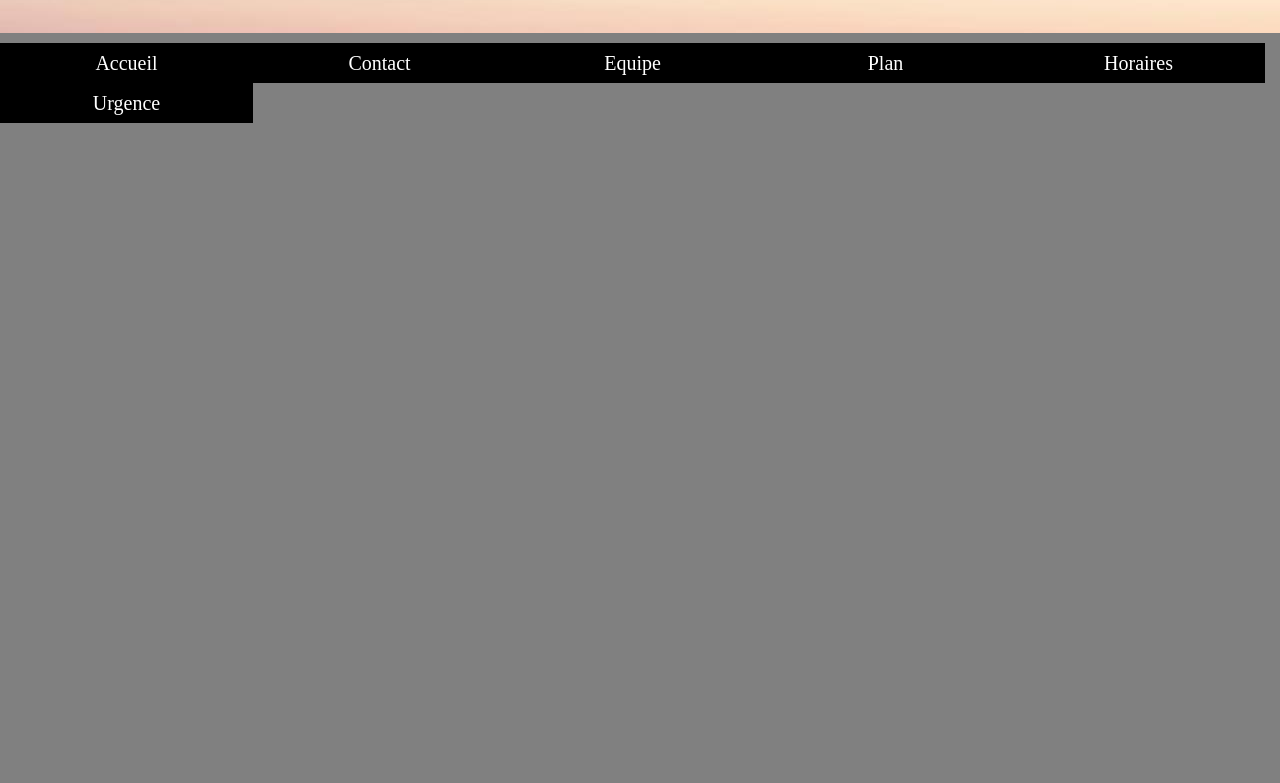
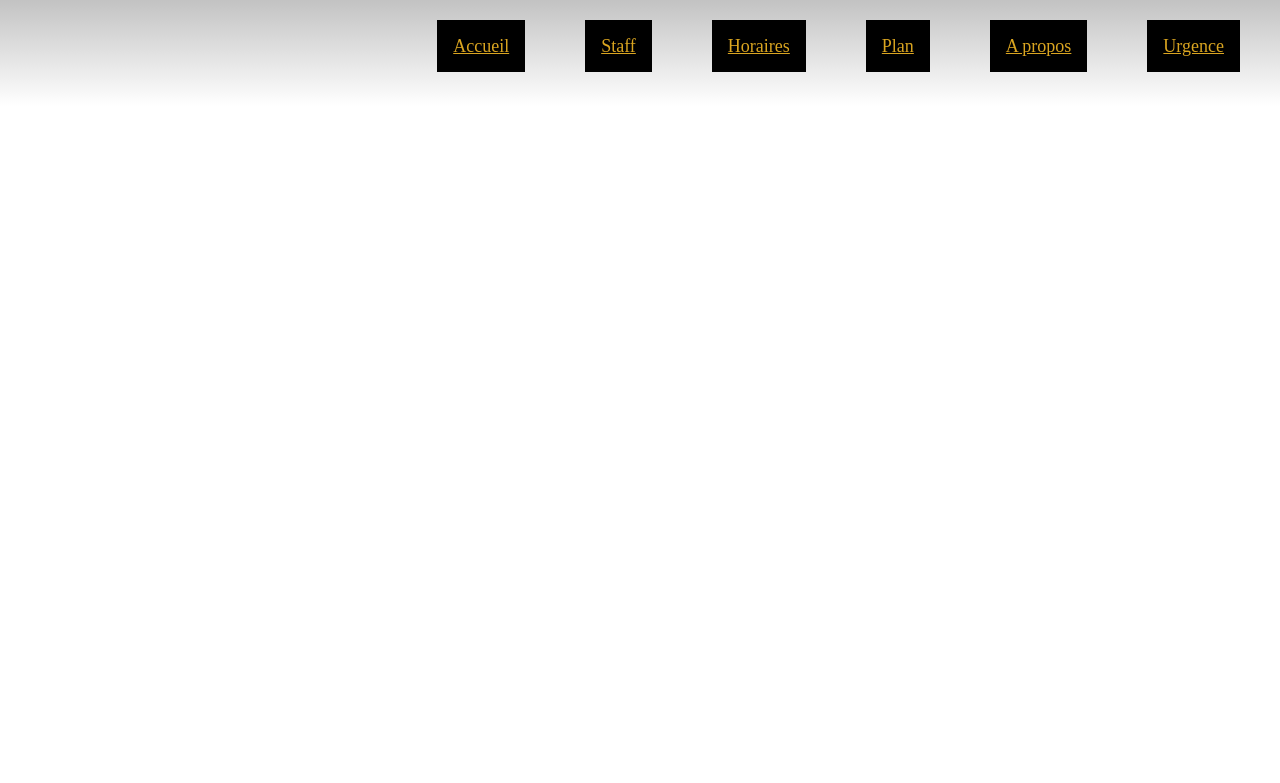
Before and after one commit to mohamedharizi/livraison-02, a plain HTML site: page urgence.html in a window 1280 px wide. Shown: the part 117-900 px from the top of the page. After the commit the page ends 800 px from the top, so only its background shows below. Drawn offline with Linux system fonts and the light colour scheme.

Commit message:
add new urgence.html

```diff
--- a/urgence.html
+++ b/urgence.html
@@ -4,44 +4,31 @@
     <meta charset="UTF-8">
     <meta name="viewport" content="width=device-width, initial-scale=1.0">
     <meta http-equiv="X-UA-Compatible" content="ie=edge">
-    <link rel="stylesheet" href="styles.css">
-    <title>Document</title>
+    <link rel="stylesheet" href="style.css">
+
+
+    <title>Cabinet de Kinesitherapie</title>
 </head>
 <body>
+        <h1><p class="titre">CABINET DE KINESITHERAPIE</p></h1>
+    <header>
+
+            <nav>
 
 
-        <header>
-
-                <h1><p class="titre">CABINET DE KINESITHERAPIE</p></h1>
-                <P>du Dr HOULOULOU</P>
-
-                </header>
-
-    <nav class="nav">
-        <ul class="nav2">
-            <li class="nav3"> <a href="index.html"> Accueil</a></li>
-            <li class="nav3"> <a href="contact.html"> Contact</a></li>
-            <li class="nav3"> <a href="equipe.html"> Equipe</a></li>
-            <li class="nav3"> <a href="plan.html"> Plan</a></li>
-            <li class="nav3"> <a href="horaires.html"> Horaires</a></li>
-            <li class="nav3"> <a href="urgence.html"> Urgence</a></li>
-
-    </nav>
+                <ul>
+                    <li><a href="urgence.html">Urgence</a></li>
+                    <li><a href="">A propos</a></li>
+                    <li><a href="plan.html">Plan</a></li>
+                    <li><a href="horaires.html">Horaires</a></li>
+                    <li><a href="staff.html">Staff</a></li>
+                    <li><a href="index.html">Accueil</a></li>
+                </ul>
+            </nav>
 
 
-    <aside class="urgence-aside">
-            <p></p>
-        </aside>
+    </header>
 
 
-        <main class="urgence-main">
-            <p></p>
-        </main>
-
-
-
-        <footer class="urgence-footer">
-            <p></p>
-        </footer>
 </body>
 </html>
```
